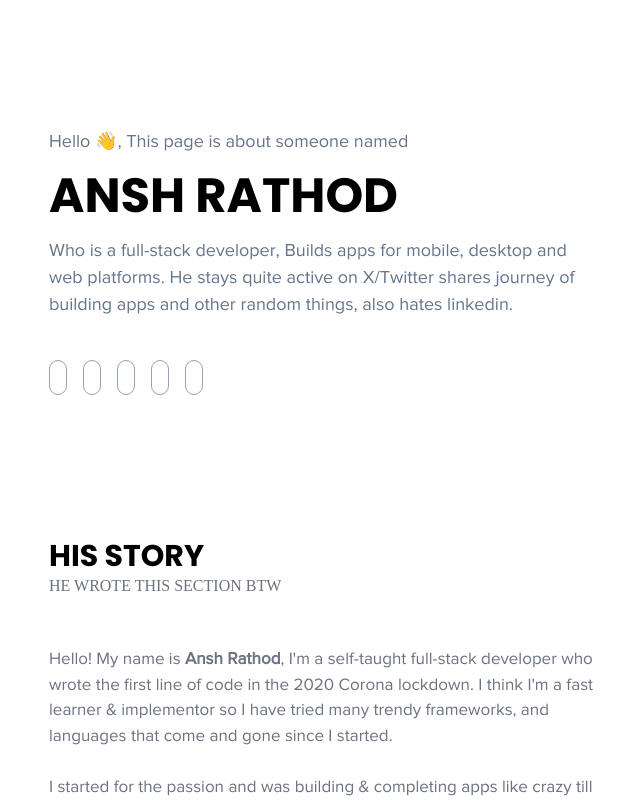
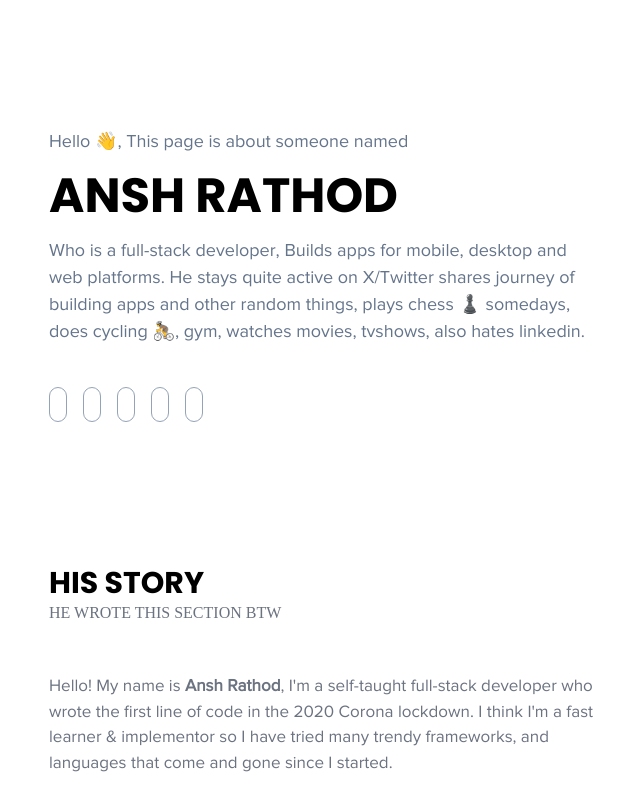
Before and after one commit to Ansh-Rathod/My-Portfolio-Next-Js, a Next.js app: page / in a window 1280 px wide. Shown: the top 800 px of the page, without its empty margins (315-955 px from the left). Built offline with nearby package versions, Linux system fonts and the light colour scheme; some icons are missing; a web font is replaced by a local one.

Commit message:
intro update

```diff
--- a/components/intro.tsx
+++ b/components/intro.tsx
@@ -44,8 +44,9 @@ const Intro = () => (
               <p className="font-proxima text-[18px] text-slate-500 mini-laptop:text-[20px] tablet:text-[18px] mobile:text-[18px] mobile:py-2">
                 Who is a full-stack developer, Builds apps for mobile, desktop
                 and web platforms. He stays quite active on X/Twitter shares
-                journey of building apps and other random things, also hates
-                linkedin.
+                journey of building apps and other random things, plays chess ♟️
+                somedays, does cycling 🚴, gym, watches movies, tvshows, also
+                hates linkedin.
               </p>
             </motion.div>
             <motion.div
```
Also changed, not shown: pages/index.tsx (+19 -8 lines).
